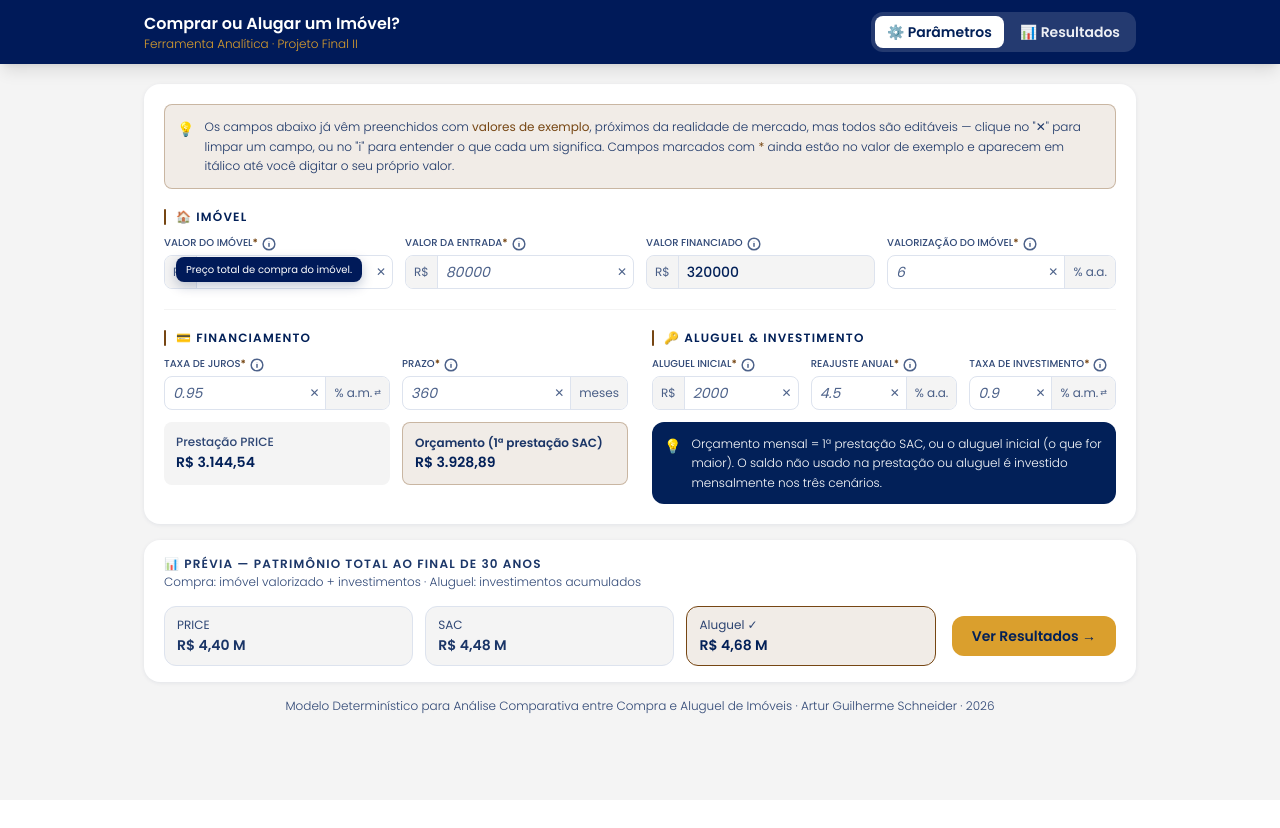
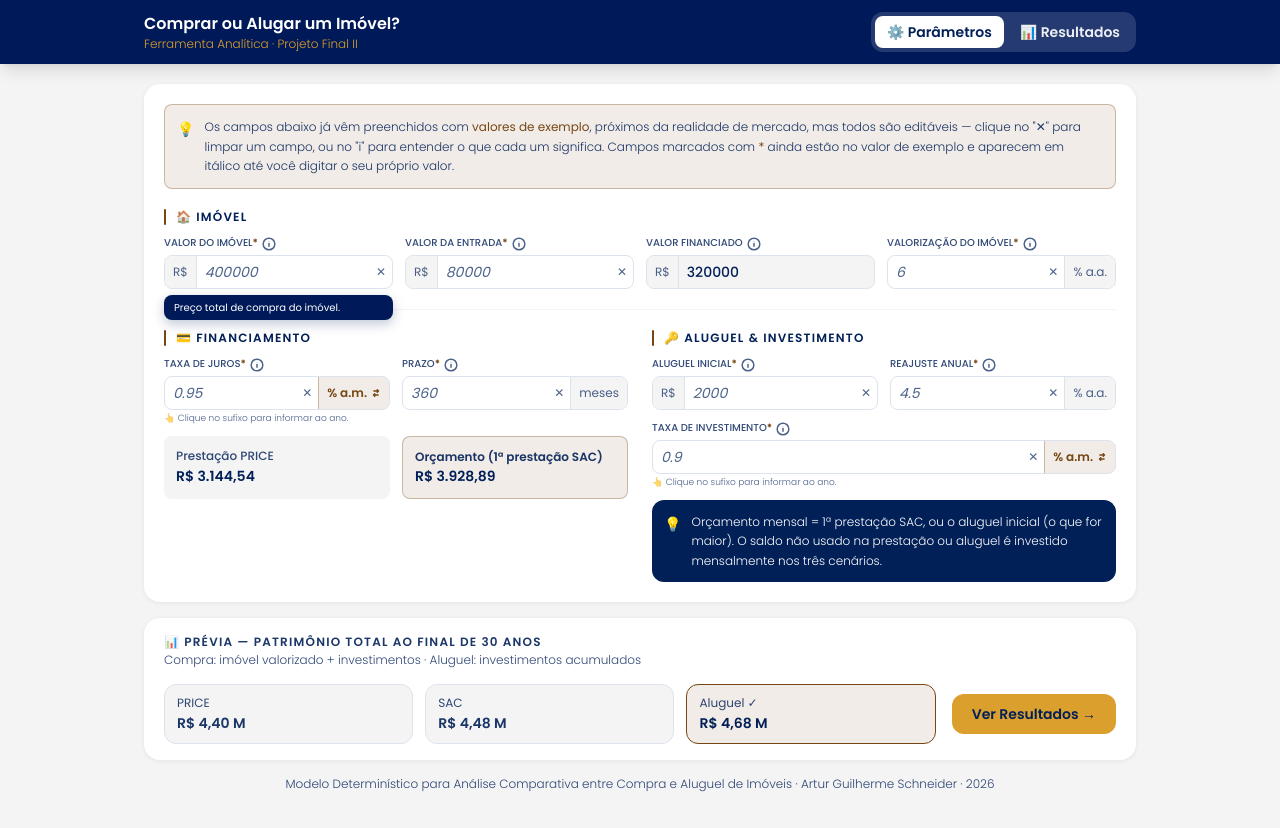
Before and after one commit to Artur-Schneider/comprar-ou-alugar, a React (Vite) app: page / in a window 1280 px wide. Both pictures are taken after a click on the button 268 px from the left and 243 px from the top of the page. Before the commit the page ends 800 px from the top, so only its background shows below. Built offline with nearby package versions, Linux system fonts and the light colour scheme.

Commit message:
Ajustes dos ajustes anteriores

```diff
--- a/src/App.jsx
+++ b/src/App.jsx
@@ -16,14 +16,7 @@ export default function App() {
   const [showAll, setShowAll] = useState(false);
 
   const upd = k => v => {
-    sp(prev => {
-      const next = { ...prev, [k]: v };
-      // A entrada nunca pode ultrapassar o valor do imóvel.
-      if (k === 'ent' && next.ent > next.vi) next.ent = next.vi;
-      // Se o imóvel diminuir abaixo da entrada já digitada, a entrada acompanha.
-      if (k === 'vi' && next.ent > next.vi) next.ent = next.vi;
-      return next;
-    });
+    sp(prev => ({ ...prev, [k]: v }));
     setTouched(prev => (prev[k] ? prev : { ...prev, [k]: true }));
   };
 
--- a/src/components/InfoTooltip.jsx
+++ b/src/components/InfoTooltip.jsx
@@ -1,34 +1,23 @@
-import { useState, useRef, useEffect, useLayoutEffect } from 'react';
+import { useState, useRef, useEffect } from 'react';
 import { C, T } from '../lib/theme';
 
-// Ícone de ajuda — SVG em vez de caractere de texto, para garantir
-// centralização perfeita independente de fonte/navegador. A posição do
-// balão é calculada em JS para nunca ultrapassar a borda da tela.
+// O balão usa left:0/right:0 em relação ao campo INTEIRO (o pai com
+// position:relative é o wrapper do NInput/RateInput, não este ícone),
+// então sua largura é sempre exatamente a largura do campo — nunca pode
+// ultrapassar a tela, porque o campo em si já nunca ultrapassa.
 export default function InfoTooltip({ text }) {
   const [open, setOpen] = useState(false);
-  const wrapRef = useRef(null);
-  const boxRef = useRef(null);
-  const [boxStyle, setBoxStyle] = useState({});
+  const ref = useRef(null);
 
   useEffect(() => {
     if (!open) return;
-    const handler = e => { if (wrapRef.current && !wrapRef.current.contains(e.target)) setOpen(false); };
+    const handler = e => { if (ref.current && !ref.current.contains(e.target)) setOpen(false); };
     document.addEventListener('mousedown', handler);
     return () => document.removeEventListener('mousedown', handler);
   }, [open]);
 
-  useLayoutEffect(() => {
-    if (!open || !wrapRef.current || !boxRef.current) return;
-    const margin = 8;
-    const iconRect = wrapRef.current.getBoundingClientRect();
-    const boxWidth = boxRef.current.offsetWidth;
-    const idealLeft = iconRect.left + iconRect.width / 2 - boxWidth / 2;
-    const clampedLeft = Math.max(margin, Math.min(idealLeft, window.innerWidth - boxWidth - margin));
-    setBoxStyle({ left: `${clampedLeft - iconRect.left}px` });
-  }, [open]);
-
   return (
-    <span className="relative inline-flex flex-shrink-0" ref={wrapRef}>
+    <span className="inline-flex flex-shrink-0" ref={ref}>
       <button
         type="button"
         onClick={() => setOpen(o => !o)}
@@ -44,15 +33,8 @@ export default function InfoTooltip({ text }) {
       </button>
       {open && (
         <span
-          ref={boxRef}
-          className="absolute z-40 top-full mt-1.5 rounded-lg px-2.5 py-1.5 text-[10px] font-normal normal-case leading-snug"
-          style={{
-            ...boxStyle,
-            width: 'max-content',
-            maxWidth: 'min(190px, calc(100vw - 16px))',
-            backgroundColor: C.blueDk, color: C.white,
-            boxShadow: '0 4px 12px rgba(2,32,88,0.25)',
-          }}
+          className="absolute left-0 right-0 top-full mt-1.5 z-40 rounded-lg px-2.5 py-1.5 text-[10px] font-normal normal-case leading-snug"
+          style={{ backgroundColor: C.blueDk, color: C.white, boxShadow: '0 4px 12px rgba(2,32,88,0.25)' }}
         >
           {text}
         </span>
--- a/src/components/NInput.jsx
+++ b/src/components/NInput.jsx
@@ -1,30 +1,40 @@
-import { useState, useEffect } from 'react';
+import { useState, useEffect, useRef } from 'react';
 import { C, T } from '../lib/theme';
 import InfoTooltip from './InfoTooltip';
 
-export default function NInput({ label, val, set, pre, suf, step = "0.1", min = "0", max, ro = false, isDefault = false, info }) {
+export default function NInput({ label, val, set, pre, suf, step = "0.1", min = "0", max, ro = false, isDefault = false, info, onBlurValue }) {
   const [foc, setFoc] = useState(false);
   const [raw, setRaw] = useState(String(val));
+  const lastOwnValue = useRef(val);
   const showExampleMark = isDefault && !ro;
 
   useEffect(() => {
-    if (ro) setRaw(String(val));
+    if (ro) { setRaw(String(val)); return; }
+    if (val !== lastOwnValue.current) {
+      // Mudança vinda de fora (ex.: ajuste automático feito por outro
+      // campo) — sincroniza o texto exibido para não ficar desatualizado.
+      setRaw(String(val));
+      lastOwnValue.current = val;
+    }
   }, [val, ro]);
 
   const handleChange = e => {
     const next = e.target.value;
     setRaw(next);
     const parsed = parseFloat(next);
-    set(Number.isNaN(parsed) ? 0 : parsed);
+    const numeric = Number.isNaN(parsed) ? 0 : parsed;
+    lastOwnValue.current = numeric;
+    set(numeric);
   };
 
   const handleClear = () => {
     setRaw('');
+    lastOwnValue.current = 0;
     set(0);
   };
 
   return (
-    <div className="min-w-0">
+    <div className="min-w-0 relative">
       <div className="flex items-center gap-1 mb-1">
         <label className="text-[10px] font-medium uppercase leading-tight" style={{ color: T.low }}>
           {label}{showExampleMark && <span className="font-bold" style={{ color: C.wood }}>*</span>}
@@ -49,7 +59,13 @@ export default function NInput({ label, val, set, pre, suf, step = "0.1", min =
           readOnly={ro}
           onChange={e => !ro && handleChange(e)}
           onFocus={() => !ro && setFoc(true)}
-          onBlur={() => setFoc(false)}
+          onBlur={() => {
+            setFoc(false);
+            if (!ro && onBlurValue) {
+              const parsed = parseFloat(raw);
+              onBlurValue(Number.isNaN(parsed) ? 0 : parsed);
+            }
+          }}
           className="flex-1 px-2 py-1.5 text-sm outline-none bg-transparent min-w-0 w-0"
           style={{
             color: showExampleMark ? T.hint : T.high,
--- a/src/components/RateInput.jsx
+++ b/src/components/RateInput.jsx
@@ -2,15 +2,9 @@ import { useState, useEffect } from 'react';
 import { C, T } from '../lib/theme';
 import InfoTooltip from './InfoTooltip';
 
-// Conversão por juros compostos — nunca multiplicação/divisão simples por
-// 12, que distorceria a taxa equivalente.
 const monthlyToAnnual = m => (Math.pow(1 + m / 100, 12) - 1) * 100;
 const annualToMonthly = a => (Math.pow(1 + a / 100, 1 / 12) - 1) * 100;
 
-// Campo de taxa com alternância "ao mês / ao ano". O próprio sufixo da
-// unidade ("% a.m.") é o botão que alterna — assim a estrutura do campo
-// fica idêntica à de um NInput comum, sem nenhuma linha extra que
-// desalinhe a altura com os campos vizinhos no mesmo grid.
 export default function RateInput({ label, valMonthly, setMonthly, isDefault = false, info }) {
   const [period, setPeriod] = useState('mes'); // 'mes' | 'ano'
   const [foc, setFoc] = useState(false);
@@ -41,7 +35,7 @@ export default function RateInput({ label, valMonthly, setMonthly, isDefault = f
   const togglePeriod = () => setPeriod(prev => (prev === 'mes' ? 'ano' : 'mes'));
 
   return (
-    <div className="min-w-0">
+    <div className="min-w-0 relative">
       <div className="flex items-center gap-1 mb-1">
         <label className="text-[10px] font-medium uppercase leading-tight" style={{ color: T.low }}>
           {label}{showExampleMark && <span className="font-bold" style={{ color: C.wood }}>*</span>}
@@ -80,21 +74,24 @@ export default function RateInput({ label, valMonthly, setMonthly, isDefault = f
         <button
           type="button"
           onClick={togglePeriod}
-          className="flex items-center gap-0.5 px-2 text-xs select-none flex-shrink-0 whitespace-nowrap"
-          style={{ color: T.hint, backgroundColor: C.cream, borderLeft: `1px solid ${C.border}` }}
+          className="flex items-center gap-1 px-2 text-xs select-none flex-shrink-0 whitespace-nowrap font-semibold"
+          style={{ color: C.wood, backgroundColor: C.woodXl, borderLeft: `1px solid ${C.woodBorder}` }}
           aria-label="Alternar entre taxa ao mês e ao ano"
           title="Clique para alternar entre ao mês e ao ano"
         >
           % a.{period === 'mes' ? 'm' : 'a'}.
-          <span style={{ fontSize: 8 }}>⇄</span>
+          <svg width="10" height="10" viewBox="0 0 24 24" fill="none" stroke="currentColor" strokeWidth="3.5" strokeLinecap="round" strokeLinejoin="round">
+            <path d="M7 7h11M18 7l-3-3M18 7l-3 3" />
+            <path d="M17 17H6M6 17l3 3M6 17l3-3" />
+          </svg>
         </button>
       </div>
 
-      {period === 'ano' && (
-        <p className="text-[9px] font-light mt-0.5 leading-snug" style={{ color: T.hint }}>
-          💡 Convertida automaticamente para a taxa mensal equivalente nos cálculos.
-        </p>
-      )}
+      <p className="text-[9px] font-light mt-0.5 leading-snug" style={{ color: T.hint }}>
+        {period === 'mes'
+          ? '👆 Clique no sufixo para informar ao ano.'
+          : '💡 Convertida automaticamente para a taxa mensal equivalente nos cálculos.'}
+      </p>
     </div>
   );
 }
--- a/src/pages/ParamsPage.jsx
+++ b/src/pages/ParamsPage.jsx
@@ -25,9 +25,11 @@ export default function ParamsPage({ p, upd, c, anos, touched, priceWins, sacWin
           <SectionHead icon="🏠" label="Imóvel" />
           <div className="grid grid-cols-2 md:grid-cols-4 gap-3">
             <NInput label="Valor do Imóvel" val={p.vi} set={upd('vi')} pre="R$" step="5000" isDefault={!touched.vi}
-              info="Preço total de compra do imóvel." />
+              info="Preço total de compra do imóvel."
+              onBlurValue={v => { if (p.ent > v) upd('ent')(v); }} />
             <NInput label="Valor da Entrada" val={p.ent} set={upd('ent')} pre="R$" step="5000" max={p.vi} isDefault={!touched.ent}
-              info="Valor pago à vista; o restante é financiado." />
+              info="Valor pago à vista; o restante é financiado."
+              onBlurValue={v => { if (v > p.vi) upd('ent')(p.vi); }} />
             <NInput label="Valor Financiado" val={c.vf} set={() => {}} pre="R$" ro
               info="Valor do imóvel menos a entrada — calculado automaticamente." />
             <NInput label="Valorização do Imóvel" val={p.val} set={upd('val')} suf="% a.a." isDefault={!touched.val}
@@ -66,13 +68,15 @@ export default function ParamsPage({ p, upd, c, anos, touched, priceWins, sacWin
           </div>
           <div>
             <SectionHead icon="🔑" label="Aluguel & Investimento" />
-            <div className="grid grid-cols-1 sm:grid-cols-3 gap-3 mb-3">
+            <div className="grid grid-cols-1 sm:grid-cols-2 gap-3 mb-3">
               <NInput label="Aluguel Inicial" val={p.alg} set={upd('alg')} pre="R$" step="100" isDefault={!touched.alg}
                 info="Valor do aluguel no primeiro mês da simulação." />
               <NInput label="Reajuste Anual" val={p.rej} set={upd('rej')} suf="% a.a." isDefault={!touched.rej}
                 info="Quanto o aluguel aumenta a cada 12 meses." />
-              <RateInput label="Taxa de Investimento" valMonthly={p.ti} setMonthly={upd('ti')} isDefault={!touched.ti}
-                info="Rendimento esperado ao investir o dinheiro não gasto com prestação ou aluguel." />
+              <div className="sm:col-span-2">
+                <RateInput label="Taxa de Investimento" valMonthly={p.ti} setMonthly={upd('ti')} isDefault={!touched.ti}
+                  info="Rendimento esperado ao investir o dinheiro não gasto com prestação ou aluguel." />
+              </div>
             </div>
             <InsightBanner icon="💡">
               Orçamento mensal = 1ª prestação SAC, ou o aluguel inicial (o que for maior). O saldo não usado na
```
